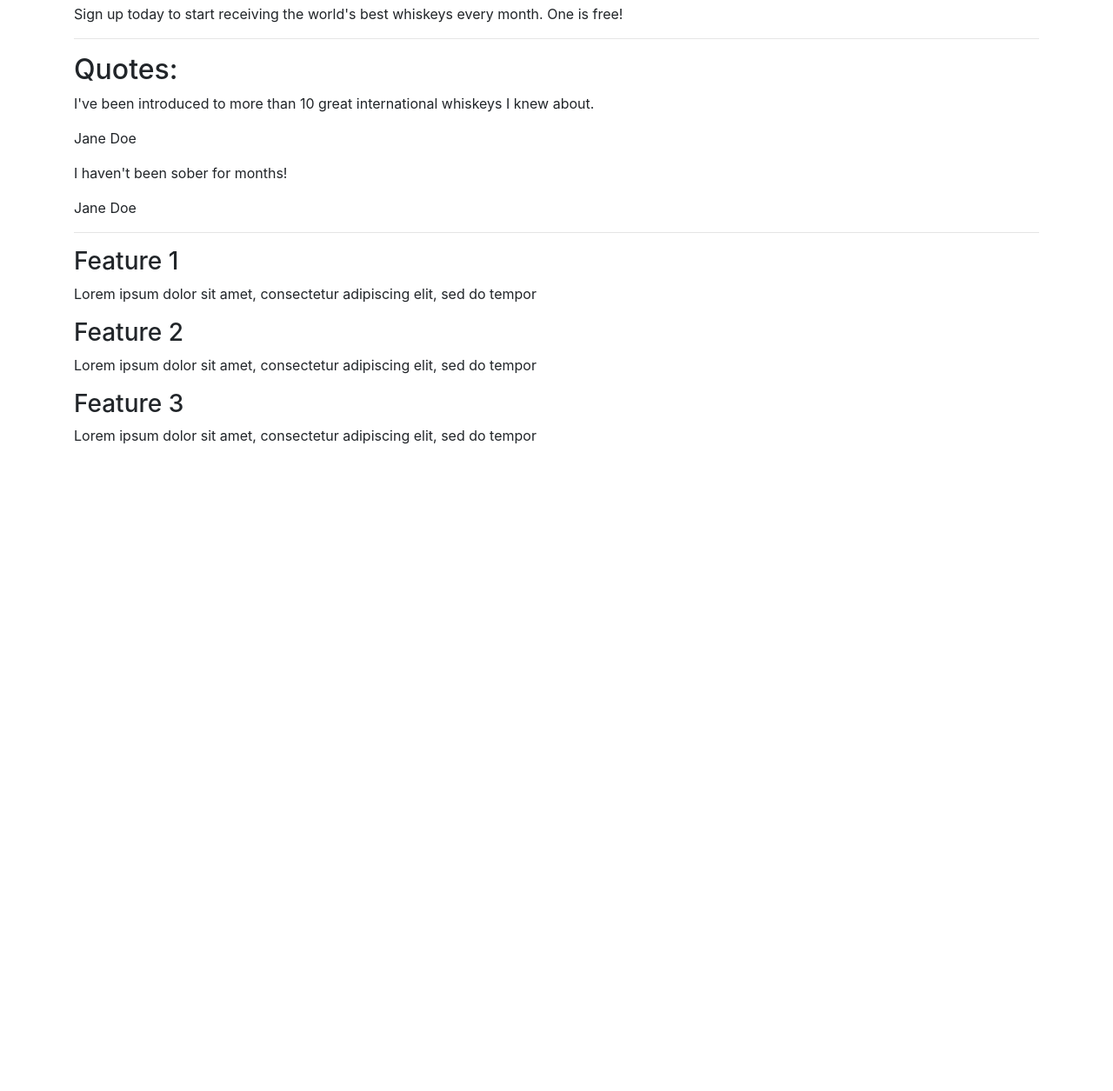
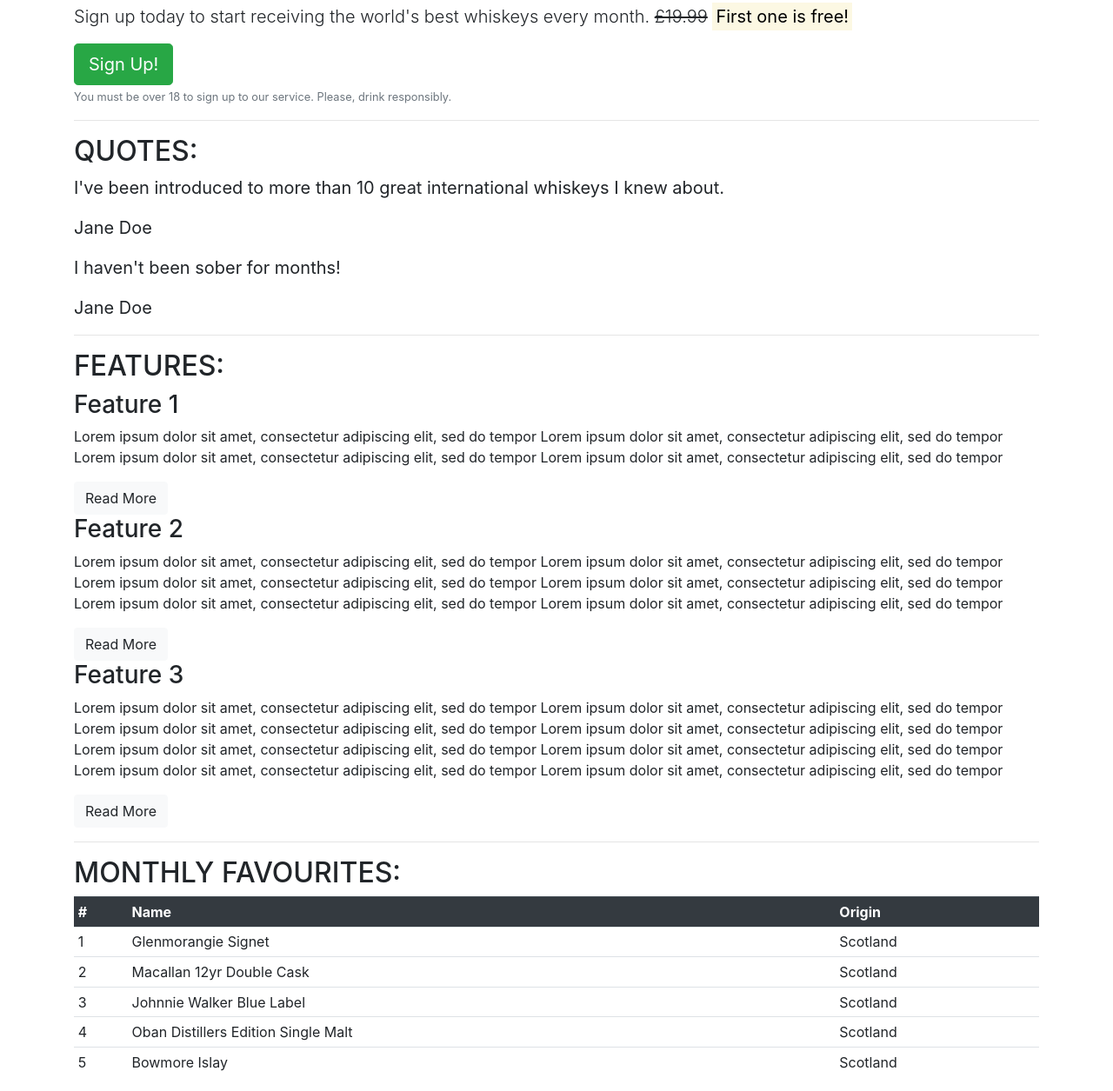
Before and after one commit to abz2489/Bootstrap, a plain HTML site: page index.html in a window 1280 px wide. Shown: the part 52-1307 px from the top of the page at 87% size. Before the commit the page ends 800 px from the top, so only its background shows below. Drawn offline with nearby package versions, Linux system fonts and the light colour scheme.

Commit message:
add bootstrap design to first three sections and create a fourth, Monthly Favourites section with Bootstrap tables.

```diff
--- a/index.html
+++ b/index.html
@@ -13,43 +13,86 @@
         <!--callout-->
         <section class="callout">
             <h1>The finest whiskeys delivered to your doorstep.</h1>
-            <p>Sign up today to start receiving the world's best whiskeys every month. One is free!</p>
+            <p class="lead">Sign up today to start receiving the world's best whiskeys every month. <s>£19.99</s> <strong><mark>First one is free!</mark></strong></p>
+            <button class="btn btn-success btn-lg"><a>Sign Up!</a></button>
+            <p class="text-muted"><small>You must be over 18 to sign up to our service. Please, drink responsibly.</small></p>
         </section>
         <!--callout-->
         <hr>
 
         <!--quotes-->
-        <section class="quote">
-            <h2 clas="text-uppercase">Quotes:</h2>
-            <div class="quote">
+        <section class="quotes">
+            <h2 class="text-uppercase">Quotes:</h2>
+            <blockquote class="blockquote">
                 <p>I've been introduced to more than 10 great international whiskeys I knew about.</p>
                 <p>Jane Doe</p>
-            </div>
-            <div class="quote">
+            </blockquote>
+            <blockquote class="blockquote">
                 <p>I haven't been sober for months!</p>
                 <p>Jane Doe</p>
-            </div>
+            </blockquote>
         </section>
         <!--quotes-->
         <hr>
 
         <!--features-->
         <section class="features">
+            <h2 class="text-uppercase">Features:</h2>
             <div class="feature">
                 <h3>Feature 1</h3>
-                <p>Lorem ipsum dolor sit amet, consectetur adipiscing elit, sed do tempor</p>
+                <p>Lorem ipsum dolor sit amet, consectetur adipiscing elit, sed do tempor Lorem ipsum dolor sit amet, consectetur adipiscing elit, sed do tempor Lorem ipsum dolor sit amet, consectetur adipiscing elit, sed do tempor Lorem ipsum dolor sit amet, consectetur adipiscing elit, sed do tempor</p>
+                <button class="btn btn-sml btn-light"><a>Read More</a></button>
             </div>
             <div class="feature">
                 <h3>Feature 2</h3>
-                <p>Lorem ipsum dolor sit amet, consectetur adipiscing elit, sed do tempor</p>
+                <p>Lorem ipsum dolor sit amet, consectetur adipiscing elit, sed do tempor Lorem ipsum dolor sit amet, consectetur adipiscing elit, sed do tempor Lorem ipsum dolor sit amet, consectetur adipiscing elit, sed do tempor Lorem ipsum dolor sit amet, consectetur adipiscing elit, sed do tempor Lorem ipsum dolor sit amet, consectetur adipiscing elit, sed do tempor Lorem ipsum dolor sit amet, consectetur adipiscing elit, sed do tempor</p>
+                <button class="btn btn-sml btn-light"><a>Read More</a></button>
             </div>
             <div class="feature">
                 <h3>Feature 3</h3>
-                <p>Lorem ipsum dolor sit amet, consectetur adipiscing elit, sed do tempor</p>
+                <p>Lorem ipsum dolor sit amet, consectetur adipiscing elit, sed do tempor Lorem ipsum dolor sit amet, consectetur adipiscing elit, sed do tempor Lorem ipsum dolor sit amet, consectetur adipiscing elit, sed do tempor Lorem ipsum dolor sit amet, consectetur adipiscing elit, sed do tempor Lorem ipsum dolor sit amet, consectetur adipiscing elit, sed do tempor Lorem ipsum dolor sit amet, consectetur adipiscing elit, sed do tempor Lorem ipsum dolor sit amet, consectetur adipiscing elit, sed do tempor Lorem ipsum dolor sit amet, consectetur adipiscing elit, sed do tempor</p>
+                <button class="btn btn-sml btn-light"><a>Read More</a></button>
             </div>
-
         </section>
         <!--features-->
+        <hr>
+        <!--Monthly Favourites-->
+        <section class="monthly-favourites">
+            <h2 class="text-uppercase">Monthly Favourites:</h2>
+            <table class="table table-sm table-hover">
+                <tr class="thead-dark">
+                    <th>#</th>
+                    <th>Name</th>
+                    <th>Origin</th>
+                </tr>
+                <tr>
+                    <td>1</td>
+                    <td>Glenmorangie Signet</td>
+                    <td>Scotland</td>
+                </tr>
+                <tr>
+                    <td>2</td>
+                    <td>Macallan 12yr Double Cask</td>
+                    <td>Scotland</td>
+                </tr>
+                <tr>
+                    <td>3</td>
+                    <td>Johnnie Walker Blue Label</td>
+                    <td>Scotland</td>
+                </tr>
+                <tr>
+                    <td>4</td>
+                    <td>Oban Distillers Edition Single Malt</td>
+                    <td>Scotland</td>
+                </tr>
+                <tr>
+                    <td>5</td>
+                    <td>Bowmore Islay</td>
+                    <td>Scotland</td>
+                </tr>
+            </table>
+        </section>
+        <!--Monthly Favourites-->
     </article>
 </body>
 </html>
```
